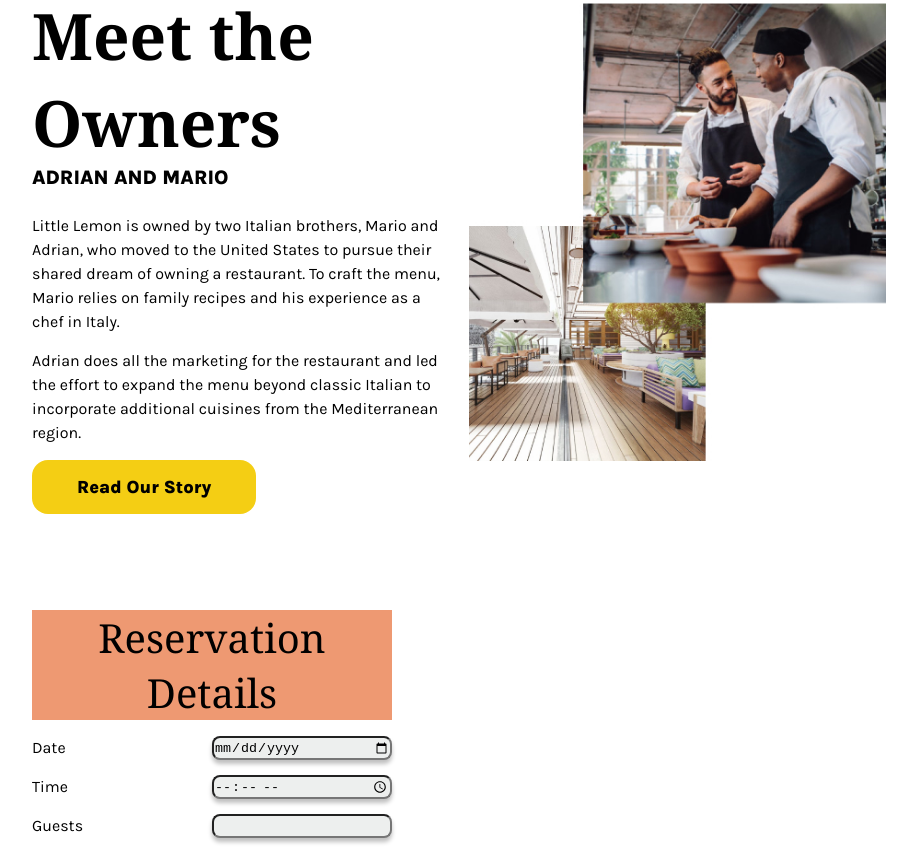
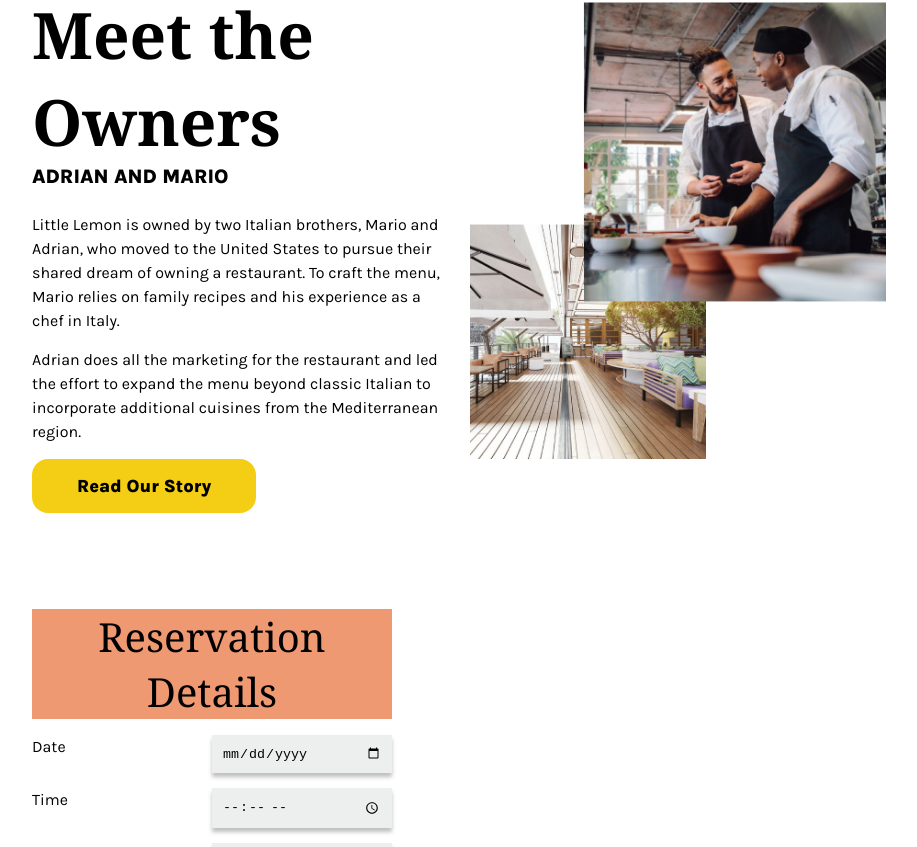
Before and after one commit to erasmogiron/capstone-project, a React (Create React App) app: page / in a window 1280 px wide. Shown: the part 1949-2796 px from the top of the page, without its empty margins (181-1098 px from the left). Built offline with nearby package versions, Linux system fonts and the light colour scheme; a web font is replaced by a local one.

Commit message:
Update form element styles

```diff
--- a/src/App.css
+++ b/src/App.css
@@ -59,7 +59,7 @@
 /* Flex and Grid */
 .grid {
   display: grid;
-  gap: 32px 20px;
+  gap: 32px 22px;
 }
 /* Typography */
 .primary {
@@ -221,8 +221,12 @@
 }
 
 /* Forms */
+textarea,
+select,
 input {
-  border-radius: 8px;
+  padding: 10px;
+  border: none;
+  border-radius: 0;
   background: #EDEFEE;
   box-shadow: 0px 4px 4px 0px rgba(0, 0, 0, 0.25);
 }
```
